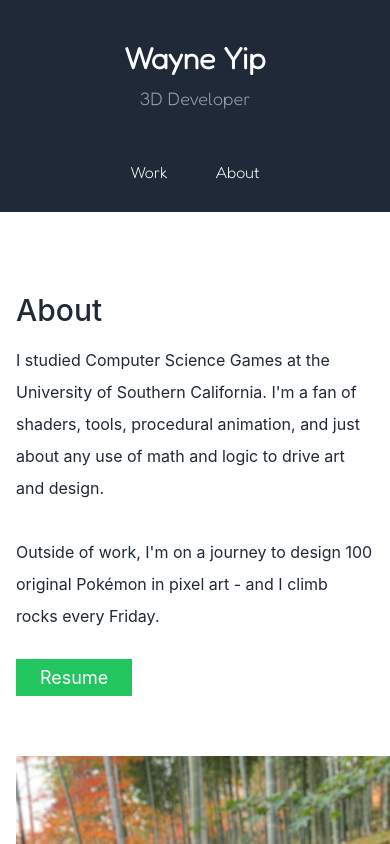
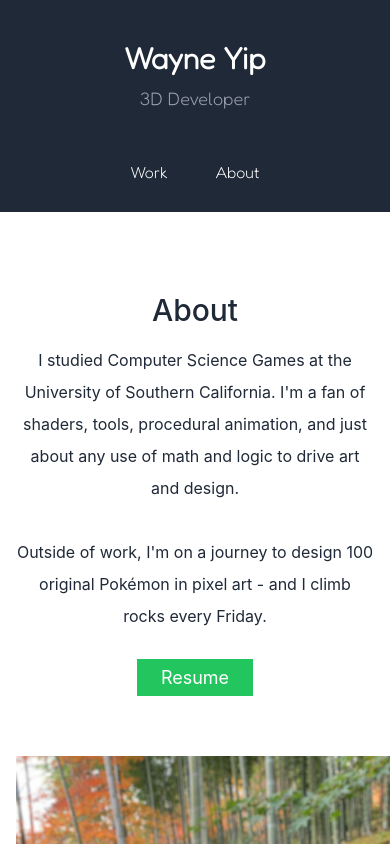
Before and after one commit to wayneyip/wayneyip.github.io, a React (Create React App) app: page /about in a window 390 px wide. Shown: the top 844 px of the page. Built offline with nearby package versions, Linux system fonts and the light colour scheme.

Commit message:
Center align About page description

```diff
--- a/src/components/About.js
+++ b/src/components/About.js
@@ -8,7 +8,7 @@ export default function About()
 			<Navbar />
 				<div className="flex-grow">
 					<div className="container max-w-screen-lg mx-auto flex px-4 py-20 md:flex-row flex-col">
-			      <div className="lg:flex-grow md:w-1/2 md:pr-16 lg:pr-24 md:items-start text-left mb-16">
+			      <div className="lg:flex-grow md:w-1/2 md:pr-16 lg:pr-24 md:items-start text-center md:text-left mb-16">
 			        <h1 className="mb-4 text-3xl title-font font-medium text-gray-800">
 			          About
 			        </h1>
```
